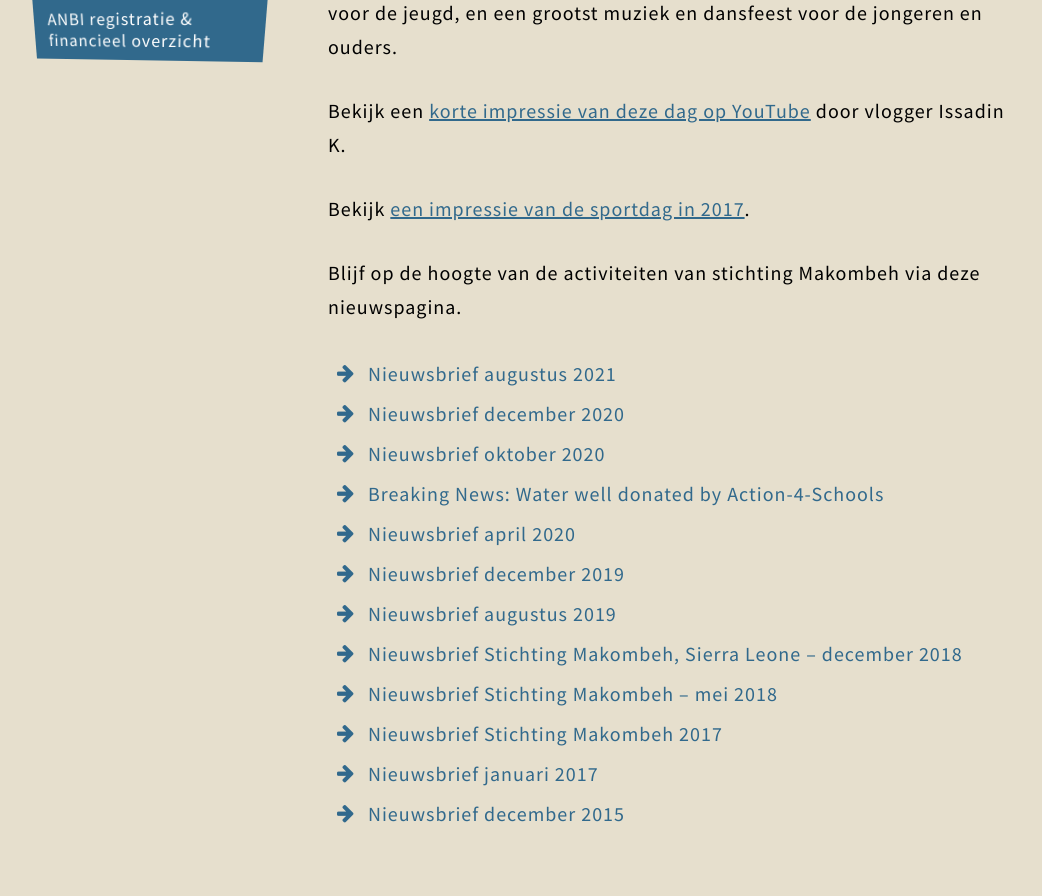
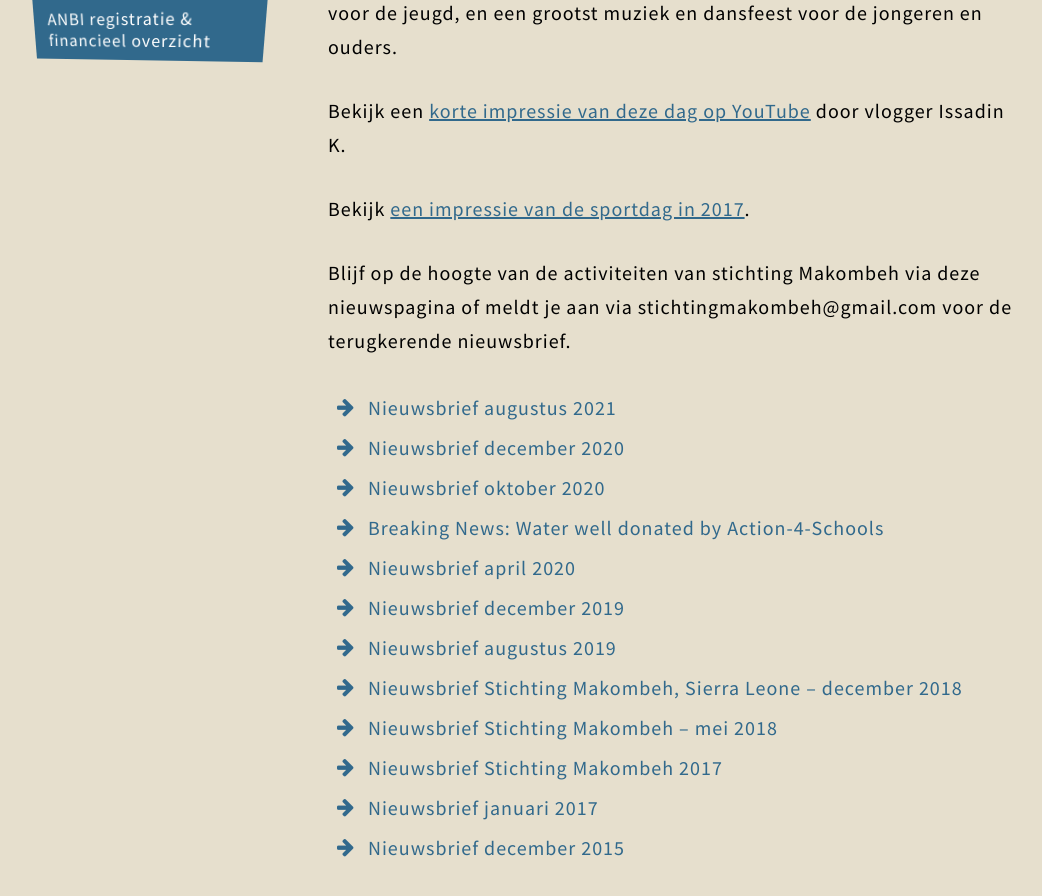
Before and after one commit to cornae/makombeh, a Jekyll site: the page built from content/_algemeen/nieuws.md, in a window 1280 px wide and 900 px high, scrolled down 1012 px. Shown: the top 896 px of the window, without its empty margins (112-1154 px from the left). Built offline with Jekyll 4.4.1, drawn with Linux system fonts in a browser that asks for light colours.

Commit message:
Update from Forestry.io Marco Stoltenborg updated content/_algemeen/nieuws.md

```diff
--- a/content/_algemeen/nieuws.md
+++ b/content/_algemeen/nieuws.md
@@ -14,4 +14,4 @@ Bekijk een [korte impressie van deze dag op YouTube](https://youtu.be/XgkPwN0FCs
 
 Bekijk [een impressie van de sportdag in 2017](https://www.youtube.com/watch?v=P_NKZNfW1_U).
 
-Blijf op de hoogte van de activiteiten van stichting Makombeh via deze nieuwspagina.
+Blijf op de hoogte van de activiteiten van stichting Makombeh via deze nieuwspagina of meldt je aan via stichtingmakombeh@gmail.com voor de terugkerende nieuwsbrief.
```
